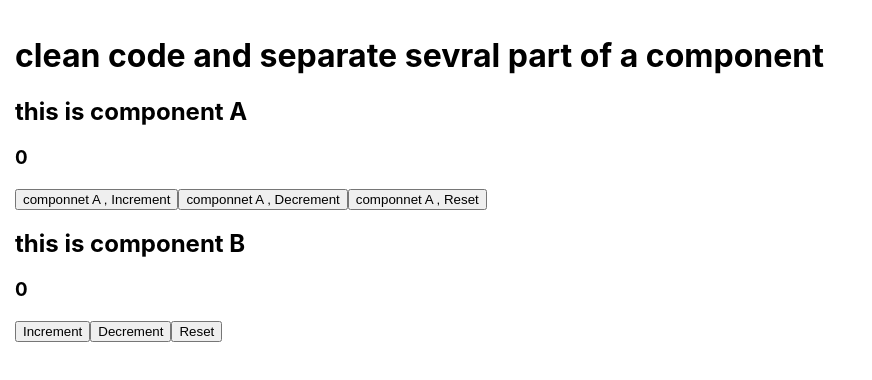
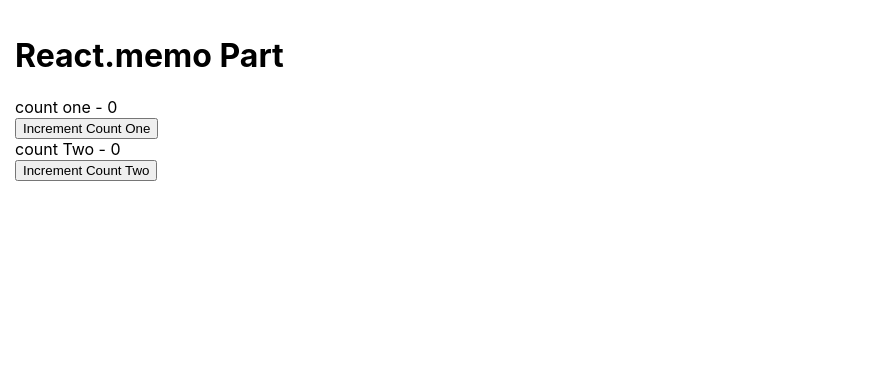
Before and after one commit to BehrangHaghdoust/React-part2, a React (Create React App) app: page / in a window 1280 px wide. Shown: the top 380 px of the page, without its empty margins (0-872 px from the left). Built offline with nearby package versions, Linux system fonts and the light colour scheme.

Commit message:
start learing about React.memo for performance

```diff
--- a/src/Components/App.jsx
+++ b/src/Components/App.jsx
@@ -1,17 +1,30 @@
-import ComponentA from '../Components/ComponentA';
-import CountProvider from '../Context/CountProvider';
 
+import {useState} from 'react';
+import Count from './Count'
+import Button from './Button'
+import Title from './Title'
 
 function App() {
+
+  const [countOne, setCountOne] = useState(0);
+  const [countTwo, setCountTwo] = useState(0);
+
+const incrementCountOne = () => {
+  setCountOne(countOne + 1)
+}
+const incrementCountTwo = () => {
+  setCountTwo(countTwo + 1)
+
+}
+
   return (
     <>
-    <div className="App">
-      <h1>clean code and separate sevral part of a component</h1>
-      <CountProvider >
-      <ComponentA/>
-      </CountProvider>
-    </div>
+   <Title/>
+   <Count text="count one" count={countOne} />
+   <Button handleClick={incrementCountOne}>Increment Count One</Button>
 
+   <Count text="count Two" count={countTwo} />
+   <Button handleClick={incrementCountTwo}>Increment Count Two</Button>
     </>
   );
 }
--- /dev/null
+++ b/src/Components/Button.jsx
@@ -0,0 +1,14 @@
+import {memo} from 'react';
+const Button = ({handleClick , children}) => {
+
+console.log(`rendering button - ${children}`);
+return(
+    <>
+        <button onClick={handleClick}>
+            {children}
+        </button>
+    </>
+)
+}
+
+export default memo(Button) ;
--- a/src/Components/ComponentA.jsx
+++ /dev/null
@@ -1,23 +0,0 @@
-import {useContext} from 'react'
-import ComponentB from '../Components/ComponentB';
-import CountContext from '../Context/CountContext'
-
-const ComponentA = () => {
-    const countContext = useContext(CountContext)
-    return (
-
-        <>
-        <h2>this is component A </h2>
-        <h3>{countContext.countState}</h3>
-      <button onClick={()=>countContext.CountDispatch('increment')}>componnet A , Increment</button>
-      <button onClick={()=>countContext.CountDispatch('decrement')}>componnet A , Decrement</button>
-      <button onClick={()=>countContext.CountDispatch('reset')}>componnet A , Reset</button>
-
-
-        <ComponentB/>
-        </>
-    )
-}
-
-
-export default ComponentA;
--- a/src/Components/ComponentB.jsx
+++ /dev/null
@@ -1,20 +0,0 @@
-import {useContext} from 'react';
-import CountContext from '../Context/CountContext';
-
-const ComponentB =()=> {
-   const countContext = useContext(CountContext)
-    return (
-        <div>
-        <h2>this is component B </h2>
-        <h3>{countContext.countState}</h3>
-      <button onClick={()=>countContext.CountDispatch('increment')}>Increment</button>
-      <button onClick={()=>countContext.CountDispatch('decrement')}>Decrement</button>
-      <button onClick={()=>countContext.CountDispatch('reset')}>Reset</button>
-
-        </div>
-
-    )
-}
-
-
-export default ComponentB;
--- /dev/null
+++ b/src/Components/Count.jsx
@@ -0,0 +1,15 @@
+import {memo} from 'react'
+
+const Count = ({count , text })=> {
+    console.log(`rendering ${text}`);
+    return (
+        <>
+            <div>
+                {text} - {count}
+            </div>
+        </>
+    )
+}
+
+
+export default memo(Count) ;
--- /dev/null
+++ b/src/Components/Title.jsx
@@ -0,0 +1,14 @@
+import React from 'react';
+
+const Title = () => {
+    console.log('Rendering Title');
+
+return (
+    <>
+        <h1>React.memo Part</h1>
+    </>
+)
+}
+
+
+export default React.memo(Title) ;
--- a/src/Context/CountContext.jsx
+++ /dev/null
@@ -1,5 +0,0 @@
-import { createContext } from "react";
-
-const countContext = createContext();
-
-export default countContext ;
--- a/src/Context/CountProvider.jsx
+++ /dev/null
@@ -1,18 +0,0 @@
-import { useReducer } from "react";
-import CountContext  from "./CountContext";
-import countReducer from '../Context/countReducer'
-
-
-const intialState = 0;
-
-const CountProvider = (props) => {
-    const [count, dispatch] = useReducer(countReducer, intialState);
-
-    return (
-        <CountContext.Provider  value={{countState:count , CountDispatch: dispatch}}>
-            {props.children}
-        </CountContext.Provider>
-    )
-}
-
-export default CountProvider ;
--- a/src/Context/countReducer.js
+++ /dev/null
@@ -1,15 +0,0 @@
-const countReducer = (state, action) => {
-    switch (action) {
-      case 'increment':
-        return state + 1
-      case 'decrement':
-        return state - 1
-      case 'reset':
-        return 0
-      default:
-        return state
-    }
-  }
-
-
-  export default countReducer;
```
